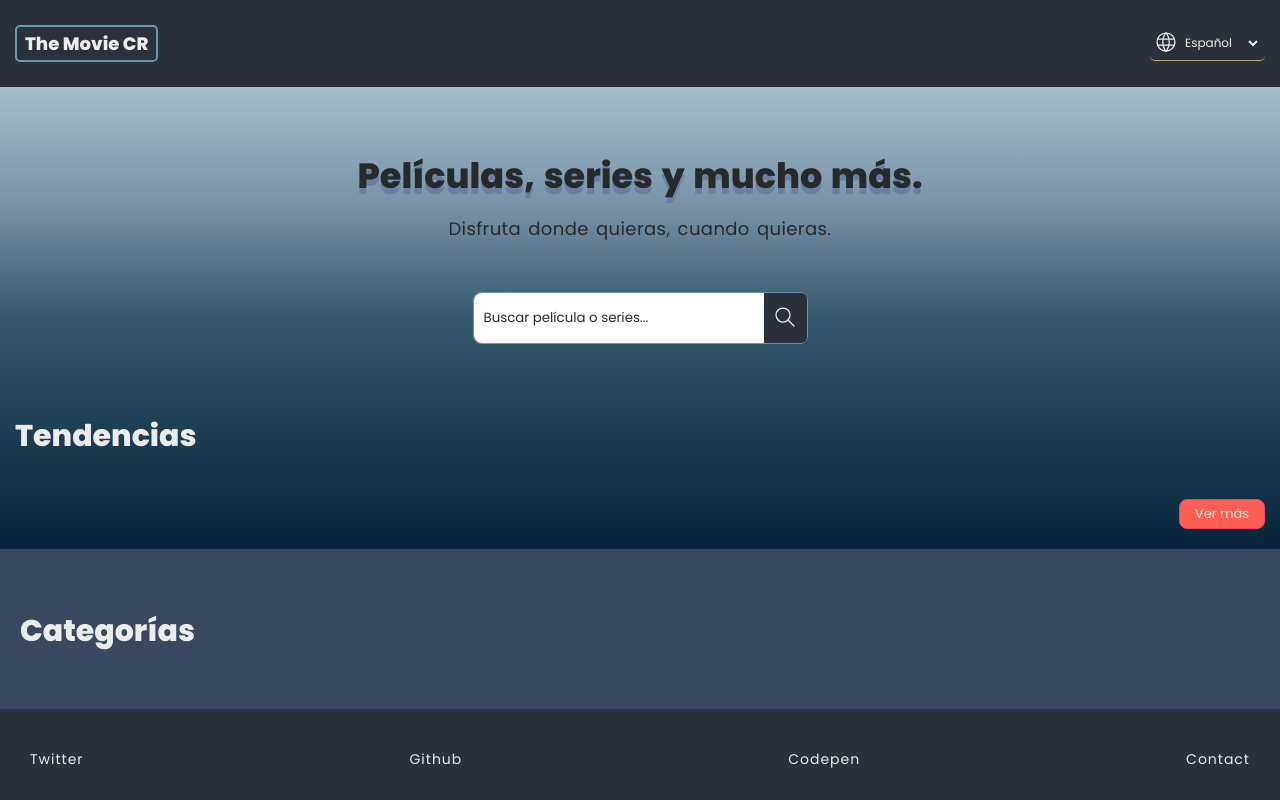
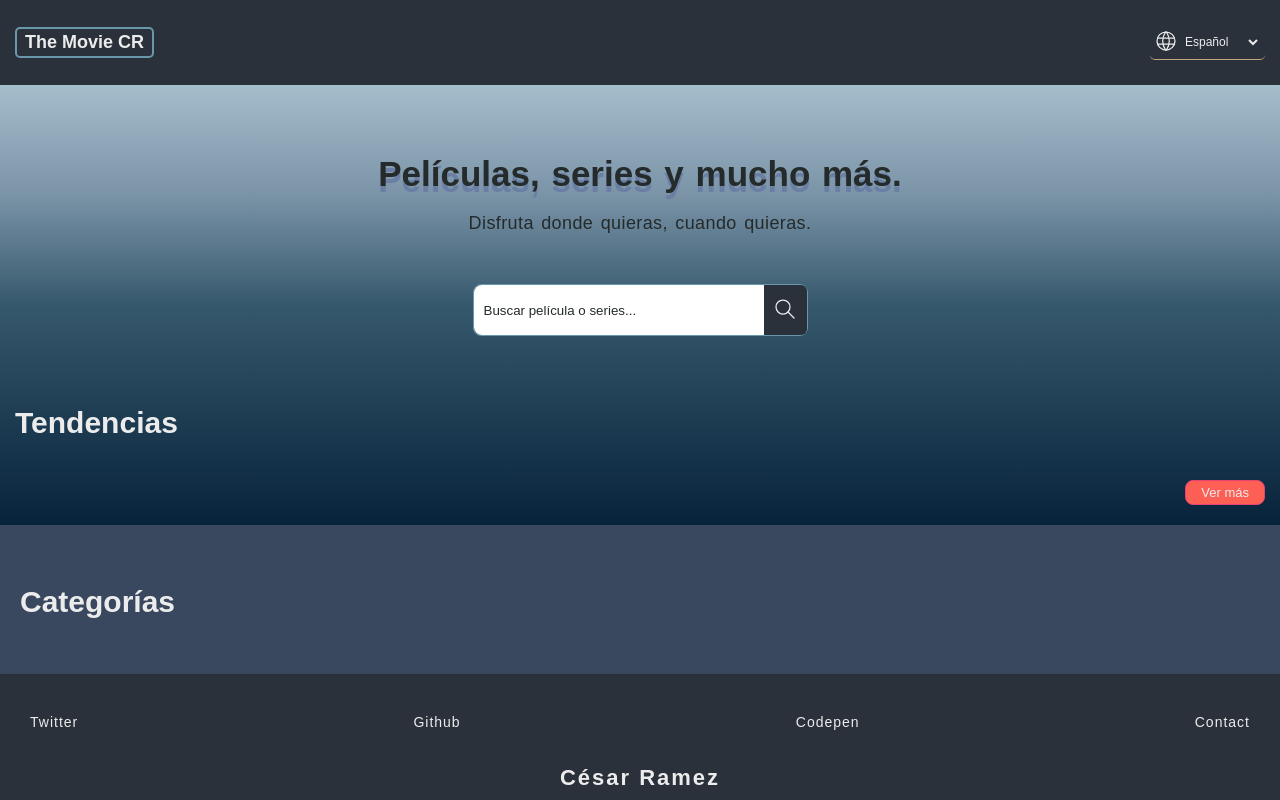
Before and after one commit to ramez-cesar/theMovieCR, a website built with webpack: page public/index.html in a window 1280 px wide. Shown: the top 800 px of the page. Built offline with nearby package versions, Linux system fonts and the light colour scheme.

Commit message:
Remove CDN for fonts

```diff
--- a/public/index.html
+++ b/public/index.html
@@ -5,9 +5,6 @@
     <meta http-equiv="X-UA-Compatible" content="IE=edge">
     <meta name="viewport" content="width=device-width, initial-scale=1.0">
     <title>The Movies CR</title>
-    <link rel="preconnect" href="https://fonts.googleapis.com">
-    <link rel="preconnect" href="https://fonts.gstatic.com" crossorigin>
-    <link href="https://fonts.googleapis.com/css2?family=Poppins:wght@200;400;800&display=swap" rel="stylesheet">
     <link rel="shortcut icon" sizes="32x32" href="../src/images/cr_favicon.png" type="image/x-icon">
     <link rel="stylesheet" href="../src/styles/style.css">
 </head>
```
